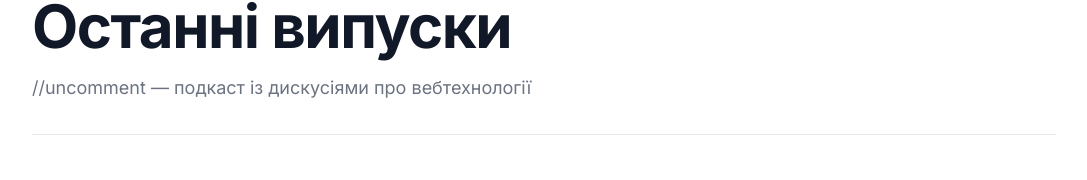
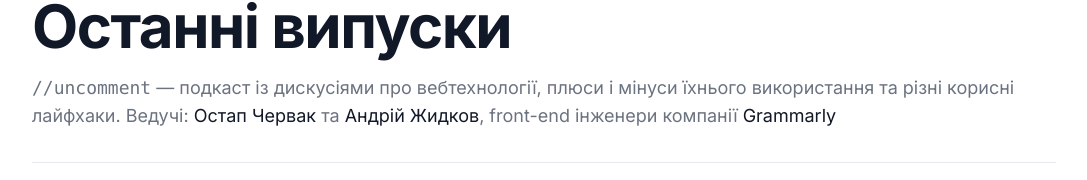
Before and after one commit to KatSick/uncomment-website, a Next.js app: page / in a window 1280 px wide. Shown: the part 138-318 px from the top of the page, without its empty margins (96-1183 px from the left). Built offline with nearby package versions, Linux system fonts and the light colour scheme; what @tailwindcss/typography would draw is missing.

Commit message:
Update description texts

```diff
--- a/pages/about.js
+++ b/pages/about.js
@@ -43,7 +43,9 @@
             <p>
               Якщо вас цікавить світ функціонального програмування і ви захоплюєтесь
               веб-технологіями, приходьте допомагати мені та Андрію у{' '}
-              <a href="https://grammarly.com/jobs">Grammarly</a>
+              <a href="https://www.grammarly.com/jobs/openings?utm_campaign=EB_Kyiv_Jobs_Uncomment&utm_source=uncomment_landing&utm_medium=link&utm_id=rYcXs78TVEDsBw#all:kyiv">
+                Grammarly
+              </a>
             </p>
           </div>
         </div>
--- a/pages/index.js
+++ b/pages/index.js
@@ -29,7 +29,22 @@
             Останні випуски
           </h1>
           <p className="text-lg leading-7 text-gray-500 dark:text-gray-400">
-            {siteMetadata.description}
+            <code>//uncomment</code> — подкаст із дискусіями про вебтехнології, плюси і мінуси
+            їхнього використання та різні корисні лайфхаки. Ведучі:{' '}
+            <a className="text-gray-900 dark:text-gray-100" href="https://twitter.com/katsickk">
+              Остап Червак
+            </a>{' '}
+            та{' '}
+            <a
+              className="text-gray-900 dark:text-gray-100"
+              href="https://twitter.com/andrei_zhidkov"
+            >
+              Андрій Жидков
+            </a>
+            , front-end інженери компанії{' '}
+            <a className="text-gray-900 dark:text-gray-100" href="https://grammarly.com">
+              Grammarly
+            </a>
           </p>
         </div>
         <ul className="divide-y divide-gray-200 dark:divide-gray-700">
```
